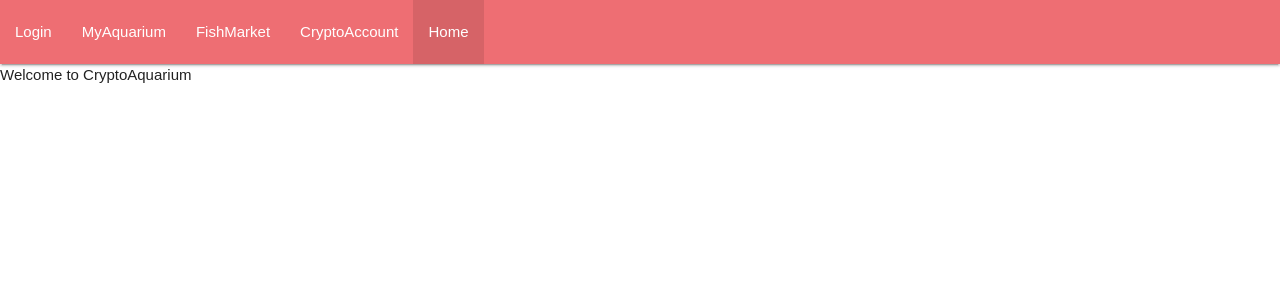
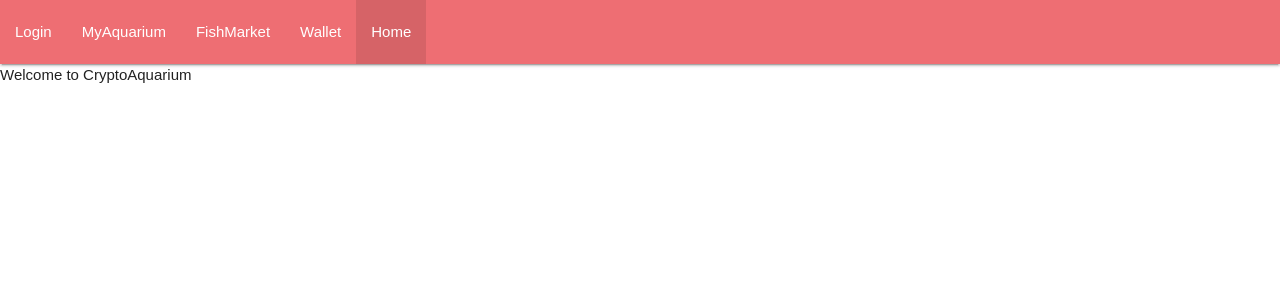
Before and after one commit to CheekyMonkeyAcademy/CryptoQuarium, a React (Create React App) app: page / in a window 1280 px wide. Shown: the top 300 px of the page. Built offline with nearby package versions, Linux system fonts and the light colour scheme; the HTML template or start-up script is replaced by a standard one.

Commit message:
page adjustments

```diff
--- a/src/components/AppContainer.js
+++ b/src/components/AppContainer.js
@@ -3,7 +3,7 @@ import Navbar from "./Navbar";
 import Home from "./pages/Home";
 import Login from "./pages/Login";
 import MyAquarium from "./pages/MyAquarium";
-import CryptoAccount from "./pages/CryptoAccount";
+import Wallet from "./pages/Wallet";
 import FishMarket from "./pages/FishMarket";
 
 //This is a stateful component that will handle pageChange logic
@@ -30,8 +30,8 @@ class AppContainer extends Component {
             return <Login />
         } else if (this.state.currentPage === "MyAquarium"){
             return <MyAquarium />
-        } else if (this.state.currentPage === "CryptoAccount"){
-            return <CryptoAccount />
+        } else if (this.state.currentPage === "Wallet"){
+            return <Wallet />
         } else if (this.state.currentPage === "FishMarket"){
             return <FishMarket />
         }
@@ -44,7 +44,7 @@ class AppContainer extends Component {
             <div>
                 <Navbar
                     currentPage = {this.state.currentPage}
-                    handlePageChange = {this.state.handlePageChange}
+                    handlePageChange = {this.handlePageChange}
                 />
                 {this.renderPage()}
             </div>
--- a/src/components/Navbar/Navbar.js
+++ b/src/components/Navbar/Navbar.js
@@ -34,10 +34,10 @@ const Navbar = props =>
                 </li>
 
                 <li
-                    onClick = {() => {props.handlePageChange("CryptoAccount"); }}
-                    className = {props.currentPage === "CryptoAccount" ? "active": ""}
+                    onClick = {() => {props.handlePageChange("Wallet"); }}
+                    className = {props.currentPage === "Wallet" ? "active": ""}
                 >
-                    <a>CryptoAccount</a>
+                    <a>Wallet</a>
                 </li>
 
                 <li
--- a/src/components/pages/CryptoAccount.js
+++ b/src/components/pages/Wallet.js
@@ -3,14 +3,14 @@ import React, { Component } from "react";
 
 //This is also set up to be a stateful component, but this can change as well
 
-class CryptoAccount extends Component {
+class Wallet extends Component {
     render() {
         return (
             <div>
-                My CryptoAquarium Bank Account.
+                My CryptoAquarium Wallet.
             </div>
         )
     }
 }
 
-export default CryptoAccount;
+export default Wallet;
```
